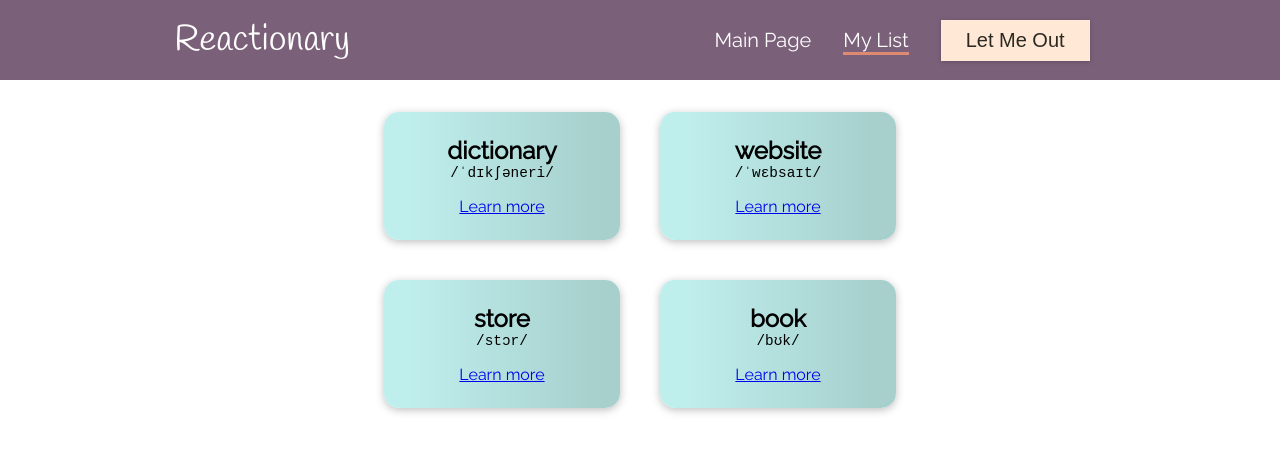
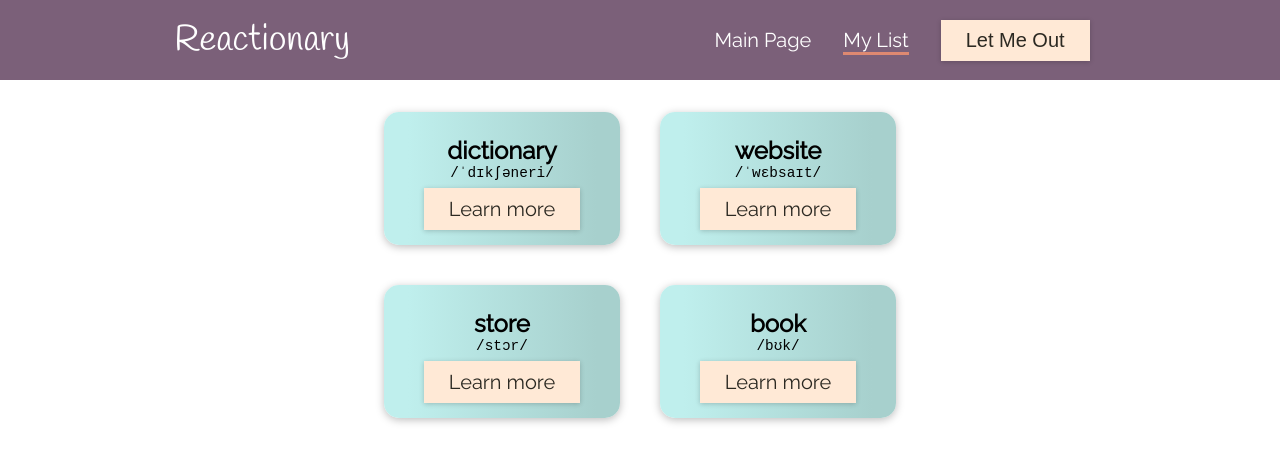
Before and after one commit to katerinagutich/reactionary, a React (Create React App) app: page /word-list in a window 1280 px wide. Shown: the top 462 px of the page. Built offline with nearby package versions, Linux system fonts and the light colour scheme; a web font is replaced by a local one.

Commit message:
ADD: add styles for buttons

```diff
--- a/src/index.css
+++ b/src/index.css
@@ -5,3 +5,27 @@ body {
     margin: 0;
     padding: 0
 }
+
+.button {
+    font-size: 1.25rem;
+    background-color: #ffe9d6;
+    border: 1px solid #ffe9d6;
+    padding: 0.5rem 1.5rem;
+    box-shadow: 0 1px 5px rgba(0, 0, 0, 0.2);
+    color: #2c2922;
+    text-decoration: none;
+}
+
+.button:hover:not(:disabled),
+.button:active {
+    background-color: #de8971;
+    border-color: #de8971;
+    color: white;
+    cursor: pointer;
+}
+
+.button:disabled {
+    cursor: not-allowed;
+    background-color: #c4c4c4;
+    border-color: #938e8c;
+}
```
